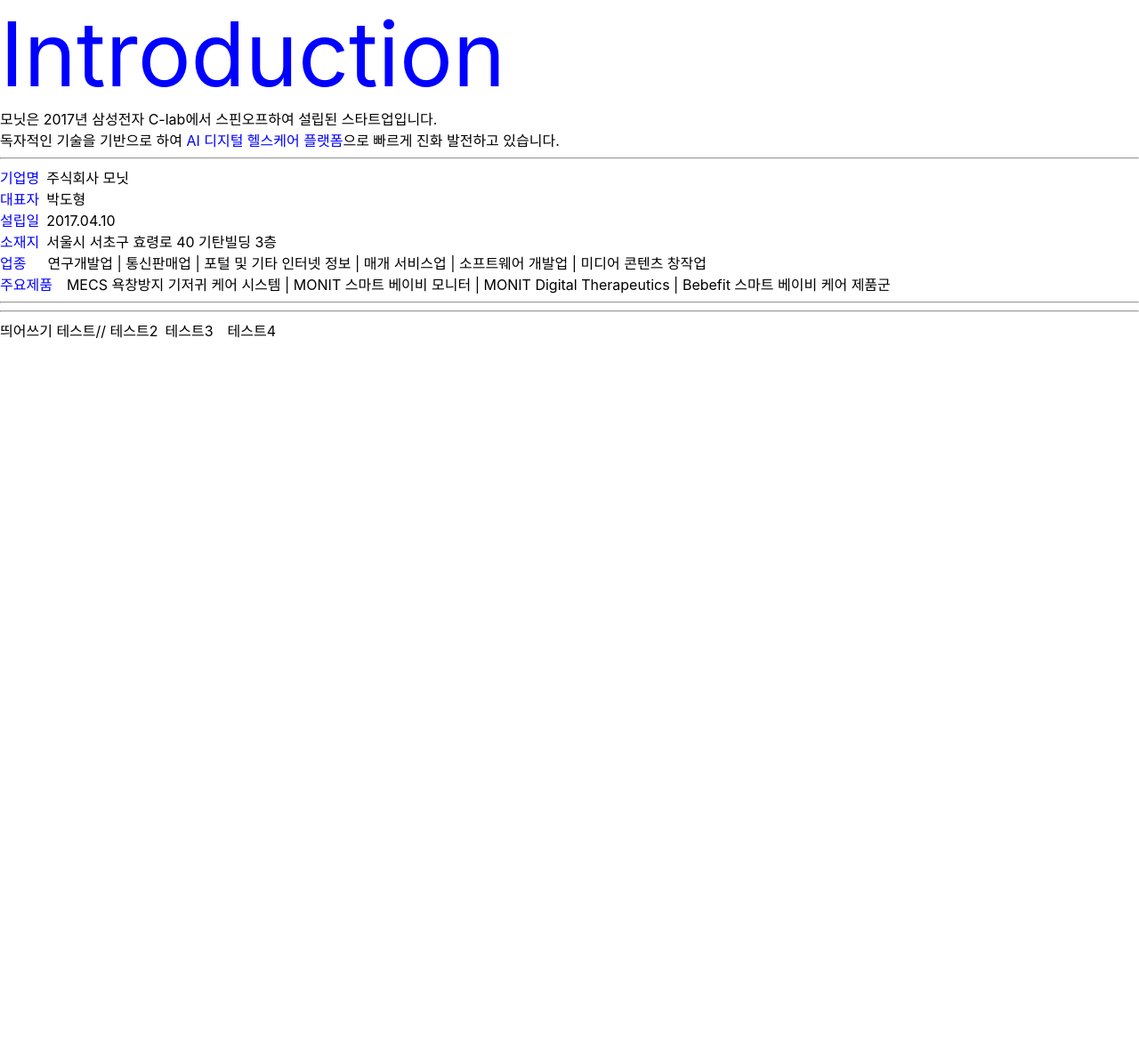
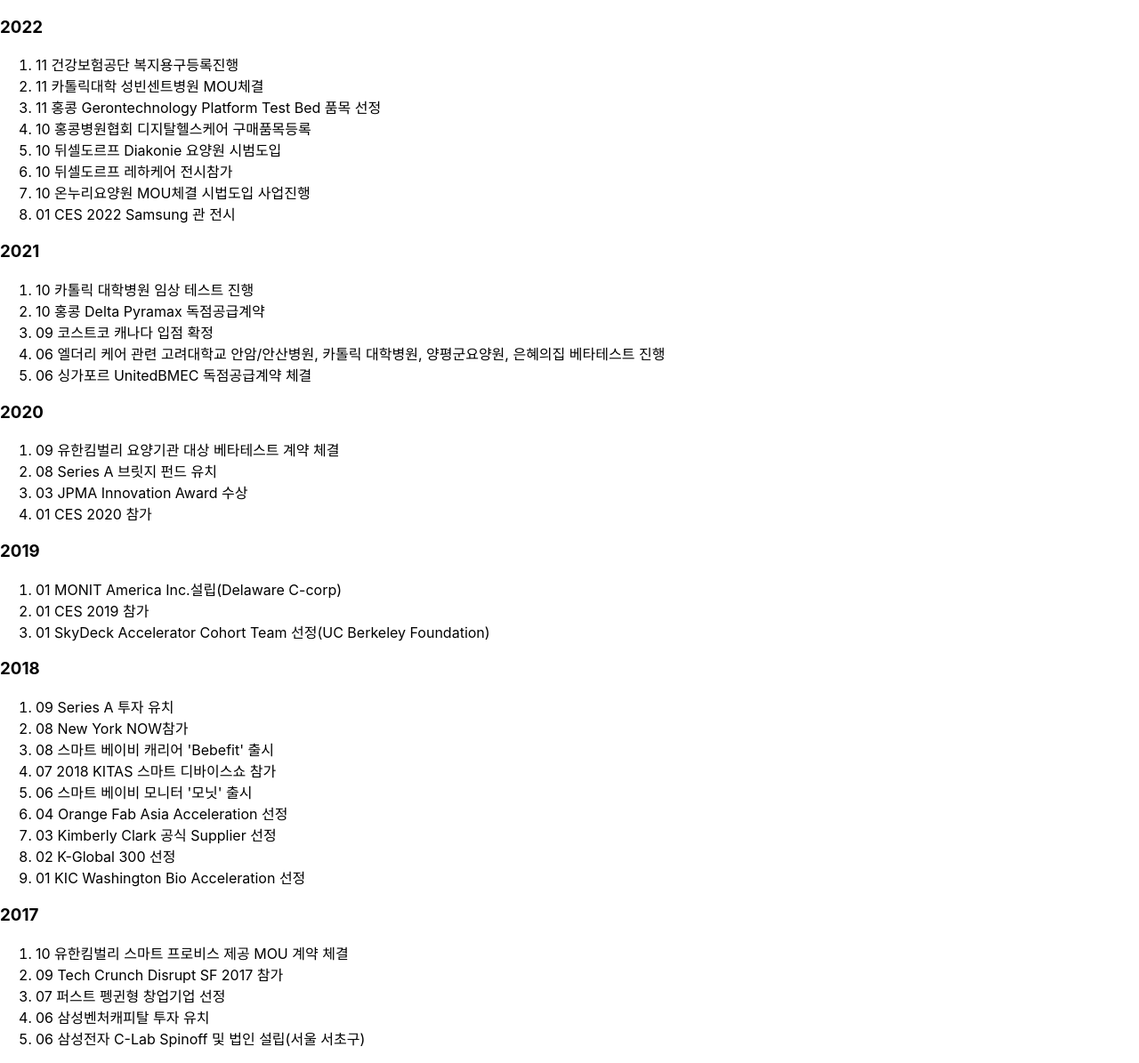
Before and after one commit to SeSACCBP/monit, a React (Create React App) app in the folder monit-app/: page / in a window 1280 px wide. Shown: the whole page at 89% size. Before the commit the page ends 800 px from the top, so only its background shows below. Built offline with nearby package versions, Linux system fonts and the light colour scheme.

Commit message:
Docs: History 내용 추가

```diff
--- a/monit-app/src/App.js
+++ b/monit-app/src/App.js
@@ -1,9 +1,9 @@
-import Introduction from "./Components/Introduction";
+import History from "./Components/History";
 
 function App() {
   return (
     <>
-      <Introduction />
+      <History />
     </>
   );
 }
--- /dev/null
+++ b/monit-app/src/Components/History.js
@@ -0,0 +1,65 @@
+import React from "react";
+
+const History = () => {
+  return (
+    <div className="History-container">
+      <h3>2022</h3>
+      <ol>
+        <li>11 건강보험공단 복지용구등록진행 </li>
+        <li>11 카톨릭대학 성빈센트병원 MOU체결</li>
+        <li>11 홍콩 Gerontechnology Platform Test Bed 품목 선정</li>
+        <li>10 홍콩병원협회 디지탈헬스케어 구매품목등록</li>
+        <li>10 뒤셀도르프 Diakonie 요양원 시범도입 </li>
+        <li>10 뒤셀도르프 레하케어 전시참가 </li>
+        <li>10 온누리요양원 MOU체결 시법도입 사업진행 </li>
+        <li>01 CES 2022 Samsung 관 전시</li>
+      </ol>
+      <h3>2021</h3>
+      <ol>
+        <li>10 카톨릭 대학병원 임상 테스트 진행</li>
+        <li>10 홍콩 Delta Pyramax 독점공급계약</li>
+        <li>09 코스트코 캐나다 입점 확정</li>
+        <li>
+          06 엘더리 케어 관련 고려대학교 안암/안산병원, 카톨릭 대학병원,
+          양평군요양원, 은혜의집 베타테스트 진행
+        </li>
+        <li>06 싱가포르 UnitedBMEC 독점공급계약 체결</li>
+      </ol>
+      <h3>2020</h3>
+      <ol>
+        <li>09 유한킴벌리 요양기관 대상 베타테스트 계약 체결</li>
+        <li>08 Series A 브릿지 펀드 유치</li>
+        <li>03 JPMA Innovation Award 수상</li>
+        <li>01 CES 2020 참가</li>
+      </ol>
+      <h3>2019</h3>
+      <ol>
+        <li>01 MONIT America Inc.설립(Delaware C-corp)</li>
+        <li>01 CES 2019 참가</li>
+        <li>01 SkyDeck Accelerator Cohort Team 선정(UC Berkeley Foundation)</li>
+      </ol>
+      <h3>2018</h3>
+      <ol>
+        <li>09 Series A 투자 유치</li>
+        <li>08 New York NOW참가</li>
+        <li>08 스마트 베이비 캐리어 'Bebefit' 출시</li>
+        <li>07 2018 KITAS 스마트 디바이스쇼 참가</li>
+        <li>06 스마트 베이비 모니터 '모닛' 출시</li>
+        <li>04 Orange Fab Asia Acceleration 선정</li>
+        <li>03 Kimberly Clark 공식 Supplier 선정</li>
+        <li>02 K-Global 300 선정</li>
+        <li>01 KIC Washington Bio Acceleration 선정</li>
+      </ol>
+      <h3>2017</h3>
+      <ol>
+        <li>10 유한킴벌리 스마트 프로비스 제공 MOU 계약 체결</li>
+        <li>09 Tech Crunch Disrupt SF 2017 참가</li>
+        <li>07 퍼스트 펭귄형 창업기업 선정</li>
+        <li>06 삼성벤처캐피탈 투자 유치</li>
+        <li>06 삼성전자 C-Lab Spinoff 및 법인 설립(서울 서초구)</li>
+      </ol>
+    </div>
+  );
+};
+
+export default History;
```
Also changed, not shown: monit-app/History.scss (added).
